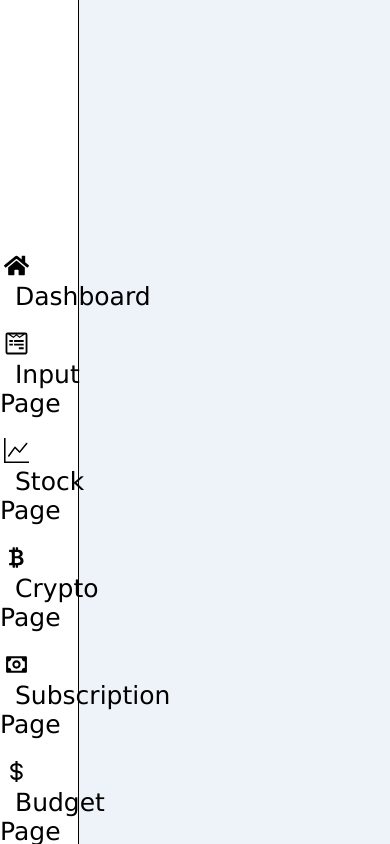
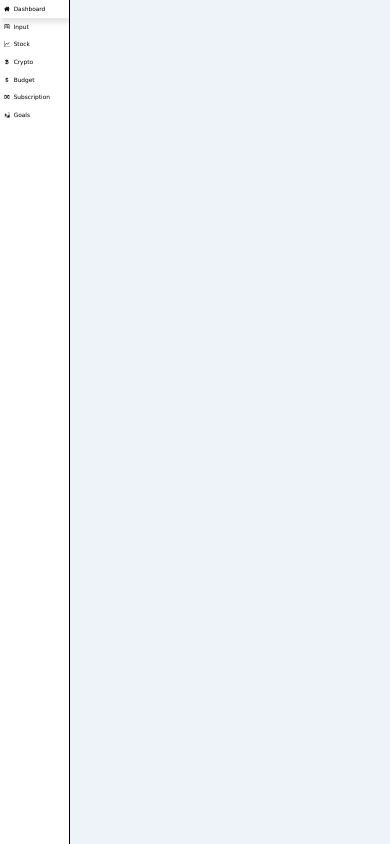
Before and after one commit to bhutoriaumang/Budgetixe, a React (Create React App) app: page / in a window 390 px wide. Built offline with nearby package versions, Linux system fonts and the light colour scheme.

Commit message:
Fixed responsiveness of the website

```diff
--- a/src/App.css
+++ b/src/App.css
@@ -1,39 +1,46 @@
+.App{
+    height: 100vmax;
+}
+
 .nav-bar{
     float: left;
-    height: 100vmax;
-    width: 20vw;
+    height: 100%;
+    overflow: auto;
+    width: calc(18vw - 1px);
     border-right: 1px solid black;
-    position: fixed;
 }
 
 .main-page{
+    overflow: auto;
     float: right;
-    height: 100vh;
-    width: 79.93vw;
+    height: 100%;
+    width: 82vw;
     background-color: #EEF2F9;
 }
 
 .nav-bar a{
-    font-size: 25px;
-    width: 20vw;
-    font-family: 'Lucida Sans', 'Lucida Sans Regular', 'Lucida Grande', 'Lucida Sans Unicode', Geneva, Verdana, sans-serif;
-    margin: 10px;
-    padding: 5px;
     text-decoration: none;
     color: black;
-    /* border: 1px solid black; */
 }
 
-
-.home-tag{
-    margin-top: 30vh;
-}
-
-.home-tag:hover, .input-tag:hover,.stock-tag:hover,.crypto-tag:hover,.budget-tag:hover,.goals-tag:hover,.subscription-tag:hover{
+.dashboard-tag:hover, .input-tag:hover,.stock-tag:hover,.crypto-tag:hover,.budget-tag:hover,.goals-tag:hover,.subscription-tag:hover{
     box-shadow: 1px 5px 5px rgba(0, 0, 0, 0.1);
 }
 
-.home-icon,.input-icon,.stock-icon,.crypto-icon,.subscription-icon,.budget-icon,.goals-icon{
+.dashboard-tag, .input-tag,.stock-tag,.crypto-tag,.budget-tag,.goals-tag,.subscription-tag{
+    width: 100%;
+    display: flex;
+    align-items: center;
+    margin-left: auto;
+}
+
+.dashboard-tag p, .input-tag p,.stock-tag p,.crypto-tag p,.budget-tag p,.goals-tag p,.subscription-tag p{
+    font-size: min(2.5vh,1.5vw);
+    font-family: 'Lucida Sans', 'Lucida Sans Regular', 'Lucida Grande', 'Lucida Sans Unicode', Geneva, Verdana, sans-serif;
+}
+
+.dashboard-icon,.input-icon,.stock-icon,.crypto-icon,.subscription-icon,.budget-icon,.goals-icon{
     margin-left: 1vw;
-    font-size: 25px;
+    margin-right: 1vw;
+    font-size: min(2.5vh,1.5vw);
 }
--- a/src/App.js
+++ b/src/App.js
@@ -18,54 +18,62 @@ function App() {
     <Router>
       <div className="App">
         <div className="nav-bar">
-          <div className="home-tag">
-            <IconContext.Provider value={{ className: "home-icon" }}>
+          <Link to="/dashboard">
+            <div className="dashboard-tag">
+              <IconContext.Provider value={{ className: "dashboard-icon" }}>
                 <FaHome />
               </IconContext.Provider>
-            <Link to="/dashboard">Dashboard</Link>
+              <p>Dashboard</p>
             </div>
-          <br />
+          </Link>
+          <Link to="/input">
             <div className="input-tag">
               <IconContext.Provider value={{ className: "input-icon" }}>
                 <FaWpforms />
               </IconContext.Provider>
-            <Link to="/input">Input Page</Link>
+              <p>Input</p>
             </div>
-          <br />
+          </Link>
+          <Link to="/stock">
             <div className="stock-tag">
               <IconContext.Provider value={{ className: "stock-icon" }}>
                 <BsGraphUp />
               </IconContext.Provider>
-            <Link to="/stock">Stock Page</Link>
+              <p>Stock</p>
             </div>
-          <br />
+          </Link>
+          <Link to="/crypto">
             <div className="crypto-tag">
               <IconContext.Provider value={{ className: "crypto-icon" }}>
                 <BsCurrencyBitcoin />
               </IconContext.Provider>
-            <Link to="/crypto">Crypto Page</Link>
+              <p>Crypto</p>
             </div>
-          <br />
+          </Link>
+          <Link to="/budget">
+            <div className="budget-tag">
+              <IconContext.Provider value={{ className: "budget-icon" }}>
+                <BiDollar />
+              </IconContext.Provider>
+              <p>Budget</p>
+            </div>
+          </Link>
+          <Link to="/subscription">
             <div className="subscription-tag">
               <IconContext.Provider value={{ className: "subscription-icon" }}>
                 <BiMoney />
               </IconContext.Provider>
-            <Link to="/subscription">Subscription Page</Link>
+              <p>Subscription</p>
             </div>
-          <br />
-          <div className="budget-tag">
-            <IconContext.Provider value={{ className: "budget-icon" }}>
-              <BiDollar />
-            </IconContext.Provider>
-            <Link to="/budget">Budget Page</Link>
-          </div>
-          <br />
+          </Link>
+          <Link to="/goals">
             <div className="goals-tag">
               <IconContext.Provider value={{ className: "goals-icon" }}>
                 <GiStairsGoal />
               </IconContext.Provider>
-            <Link to="/goals">Goals Page</Link>
+              <p>Goals</p>
             </div>
+          </Link>
         </div>
         <div className="main-page">
           <Switch>
```
Lines whose indentation alone changed are shown as unchanged.
